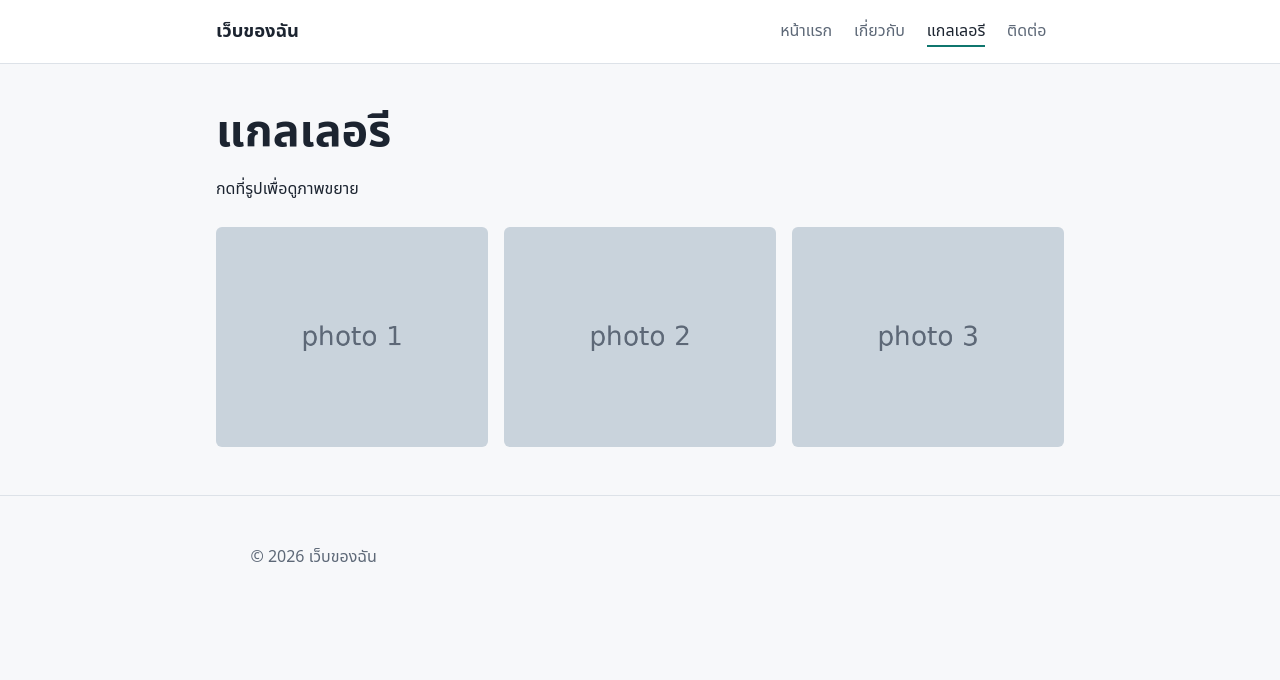
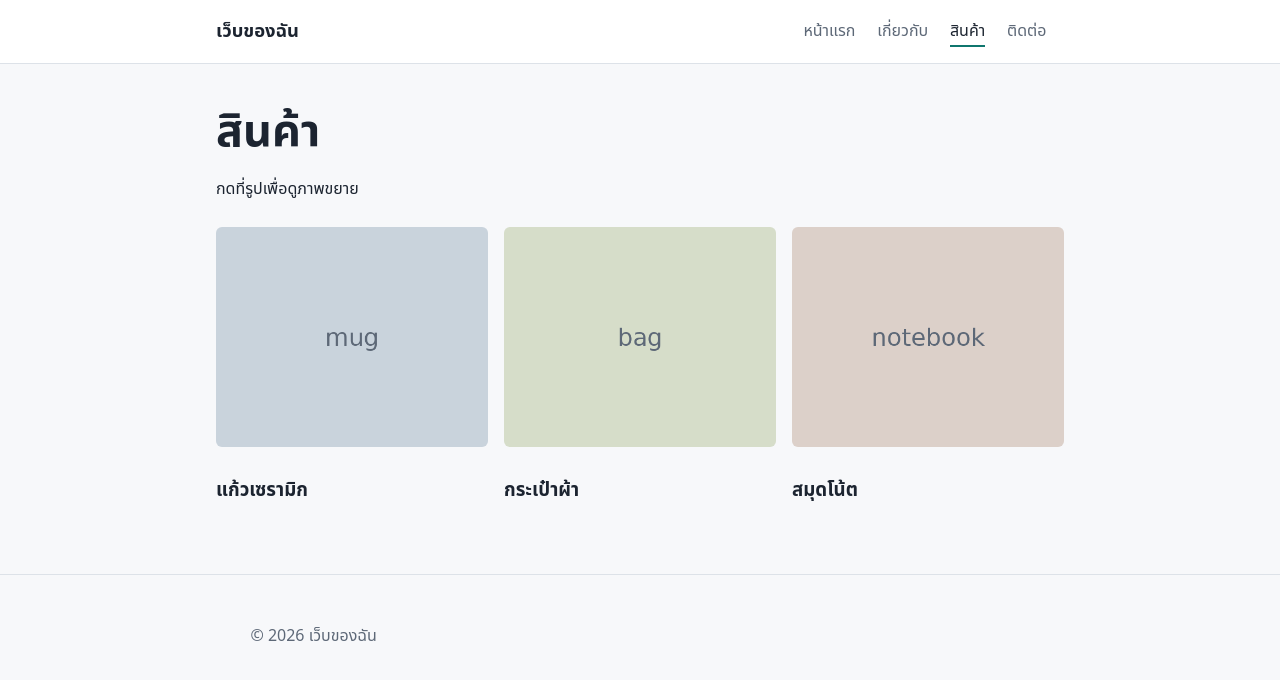
Before and after one commit to Mahumeaw/Mahumeaw.github.io, a plain HTML site: page products.html in a window 1280 px wide. Drawn offline with Linux system fonts and the light colour scheme.

Commit message:
feat: add test  2

```diff
--- a/js/main.js
+++ b/js/main.js
@@ -2,16 +2,16 @@
 const year = document.getElementById("year");
 if (year) year.textContent = new Date().getFullYear();
 
-// ดูรูปขยาย (หน้า gallery)
+// ดูรูปขยาย (หน้าสินค้า) - ใช้ได้กับรูปที่สร้างทีหลังด้วย
 const viewer = document.getElementById("viewer");
 if (viewer) {
   const big = viewer.querySelector("img");
-  document.querySelectorAll(".gallery img").forEach((img) => {
-    img.addEventListener("click", () => {
-      big.src = img.src;
-      big.alt = img.alt;
-      viewer.showModal();
-    });
+  document.addEventListener("click", (e) => {
+    const img = e.target.closest(".gallery img");
+    if (!img) return;
+    big.src = img.src;
+    big.alt = img.alt;
+    viewer.showModal();
   });
   viewer.addEventListener("click", () => viewer.close());
 }
--- /dev/null
+++ b/js/shop.js
@@ -0,0 +1,42 @@
+const list = document.getElementById("product-list");
+
+// ทำให้ path รูปใช้ได้ทั้งบน project site และ custom domain
+// - ลิงก์เต็ม (http/https) ใช้ตามเดิม
+// - "/product/images/a.png" -> "product/images/a.png"
+// - "a.png"                 -> "product/images/a.png"
+function imageSrc(value) {
+  if (!value) return "";
+  if (/^https?:\/\//i.test(value)) return value;
+  const clean = value.replace(/^\/+/, "");
+  return clean.startsWith("product/") ? clean : `product/images/${clean}`;
+}
+
+function render(products) {
+  list.textContent = "";
+  if (!products.length) {
+    list.textContent = "ยังไม่มีสินค้า";
+    return;
+  }
+  for (const p of products) {
+    const card = document.createElement("article");
+    const img = document.createElement("img");
+    img.src = imageSrc(p.image);
+    img.alt = p.product_title || "";
+    img.loading = "lazy";
+    const title = document.createElement("h3");
+    title.textContent = p.product_title || "";
+    card.append(img, title);
+    list.append(card);
+  }
+}
+
+try {
+  const res = await fetch("product/products.json", { cache: "no-cache" });
+  if (!res.ok) throw new Error(res.status);
+  const data = await res.json();
+  render(Array.isArray(data) ? data : data.items || []);
+} catch (err) {
+  console.error("โหลด product/products.json ไม่ได้:", err);
+  list.textContent =
+    "โหลดรายการสินค้าไม่ได้ (ถ้าเปิดไฟล์ในเครื่อง ต้องเปิดผ่านเซิร์ฟเวอร์ เช่น Live Server)";
+}
--- /dev/null
+++ b/product/products.json
@@ -0,0 +1,5 @@
+[
+  { "product_title": "แก้วเซรามิก", "image": "product/images/mug.png" },
+  { "product_title": "กระเป๋าผ้า", "image": "product/images/bag.png" },
+  { "product_title": "สมุดโน้ต", "image": "product/images/notebook.png" }
+]
--- a/gallery.html
+++ b/products.html
@@ -3,7 +3,7 @@
 <head>
   <meta charset="UTF-8">
   <meta name="viewport" content="width=device-width, initial-scale=1">
-  <title>แกลเลอรี | เว็บของฉัน</title>
+  <title>สินค้า | เว็บของฉัน</title>
   <link rel="stylesheet" href="css/style.css">
 </head>
 <body>
@@ -13,20 +13,16 @@
       <nav>
         <a href="index.html">หน้าแรก</a>
         <a href="about.html">เกี่ยวกับ</a>
-        <a href="gallery.html" aria-current="page">แกลเลอรี</a>
+        <a href="products.html" aria-current="page">สินค้า</a>
         <a href="contact.html">ติดต่อ</a>
       </nav>
     </div>
   </header>
 
   <main>
-    <h1>แกลเลอรี</h1>
+    <h1>สินค้า</h1>
     <p>กดที่รูปเพื่อดูภาพขยาย</p>
-    <div class="gallery">
-      <img src="images/photo1.png" alt="รูปที่ 1">
-      <img src="images/photo2.png" alt="รูปที่ 2">
-      <img src="images/photo3.png" alt="รูปที่ 3">
-    </div>
+    <div id="product-list" class="gallery" aria-live="polite">กำลังโหลด...</div>
     <dialog id="viewer"><img src="" alt=""></dialog>
   </main>
 
@@ -35,5 +31,6 @@
   </footer>
 
   <script src="js/main.js"></script>
+  <script type="module" src="js/shop.js"></script>
 </body>
 </html>
```
Also changed, not shown: about.html (+1 -1 lines), contact.html (+1 -1 lines), index.html (+2 -2 lines), README.txt (added), images/photo1.png (deleted), images/photo2.png (deleted), images/photo3.png (deleted), product/images/bag.png (added), product/images/mug.png (added), product/images/notebook.png (added), 3 other files.
